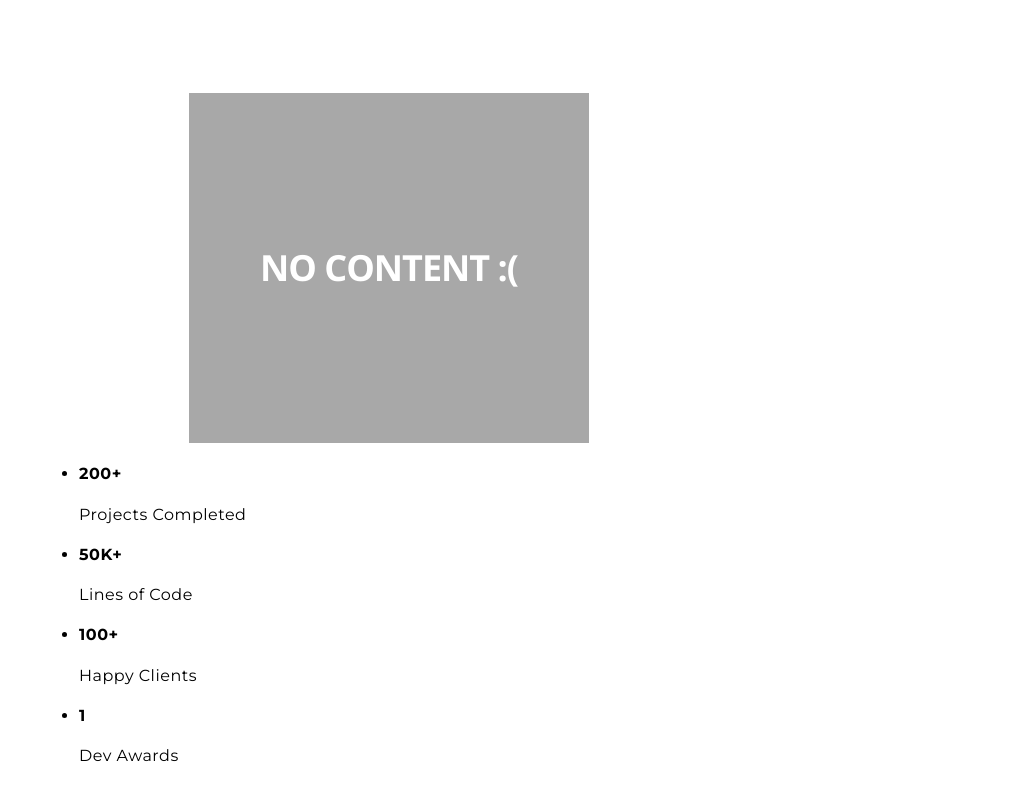
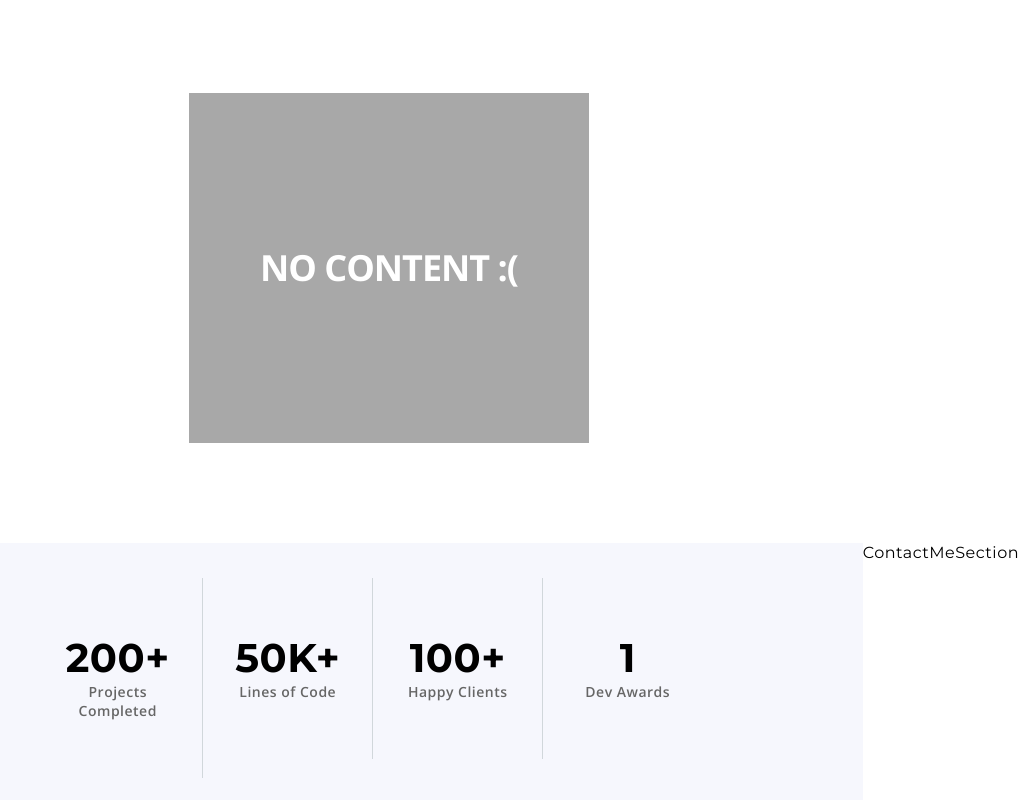
Before and after one commit to Airis1k/Portfolio, a React (Create React App) app: page / in a window 1280 px wide. Shown: the part 3766-4566 px from the top of the page, without its empty margins (261-1280 px from the left). Built offline with nearby package versions, Linux system fonts and the light colour scheme.

Commit message:
finished coding info section

```diff
--- a/src/App.css
+++ b/src/App.css
@@ -411,7 +411,7 @@ nav.links ul li a {
    max-width: 1450px;
    margin-left: auto;
    margin-right: auto;
-   padding: 0 150px;
+   padding: 0 150px 70px;
 }
 
 .my-works-section .content-box {
@@ -421,6 +421,7 @@ nav.links ul li a {
    display: flex;
    justify-content: center;
    align-items: center;
+   margin-bottom: 30px;
 }
 
 .my-works-section h4.no-content {
@@ -437,4 +438,57 @@ nav.links ul li a {
 /* CODING INFO SECTION */
 .coding-info-section {
    width: calc(100% - 300px);
+   background-color: #f6f7fd;
 }
+
+.coding-info-section .container {
+   max-width: 1450px;
+   margin-left: auto;
+   margin-right: auto;
+   padding: 0 150px;
+}
+
+.coding-info-section ul {
+   display: flex;
+   flex-wrap: wrap;
+   list-style-type: none;
+   margin: 0;
+   padding: 0;
+   justify-content: center;
+}
+
+.coding-info-section ul li {
+   width: 25%;
+}
+
+.coding-info-section .details {
+   padding: 90px 15px 93px 15px;
+   text-align: center;
+   position: relative;
+}
+
+.coding-info-section ul li:nth-child(1) .details::after,
+.coding-info-section ul li:nth-child(2) .details::after,
+.coding-info-section ul li:nth-child(3) .details::after {
+   content: "";
+   position: absolute;
+   width: 1px;
+   background-color: #d1d7db;
+   top: 35px;
+   bottom: 35px;
+   right: 0;
+}
+
+.coding-info-section .details h4 {
+   font-size: 40px;
+   font-weight: 700;
+   margin: 0;
+}
+
+.coding-info-section .details p {
+   color: #666;
+   font-family: "Open Sans";
+   font-size: 14px;
+   font-weight: 600;
+   margin: 0;
+}
--- a/src/App.js
+++ b/src/App.js
@@ -19,7 +19,7 @@ function App() {
          <ServicesSection />
          <MyWorksSection />
          <CodingInfo />
-         {/* <ContactMeSection /> */}
+         <ContactMeSection />
          {/* <Footer /> */}
       </div>
    );
--- a/src/components/CodingInfo.js
+++ b/src/components/CodingInfo.js
@@ -6,25 +6,25 @@ export default function CodingInfo() {
                <li>
                   <div className="details">
                      <h4>200+</h4>
-                     <span>Projects Completed</span>
+                     <p>Projects Completed</p>
                   </div>
                </li>
                <li>
                   <div className="details">
                      <h4>50K+</h4>
-                     <span>Lines of Code</span>
+                     <p>Lines of Code</p>
                   </div>
                </li>
                <li>
                   <div className="details">
                      <h4>100+</h4>
-                     <span>Happy Clients</span>
+                     <p>Happy Clients</p>
                   </div>
                </li>
                <li>
                   <div className="details">
                      <h4>1</h4>
-                     <span>Dev Awards</span>
+                     <p>Dev Awards</p>
                   </div>
                </li>
             </ul>
```
